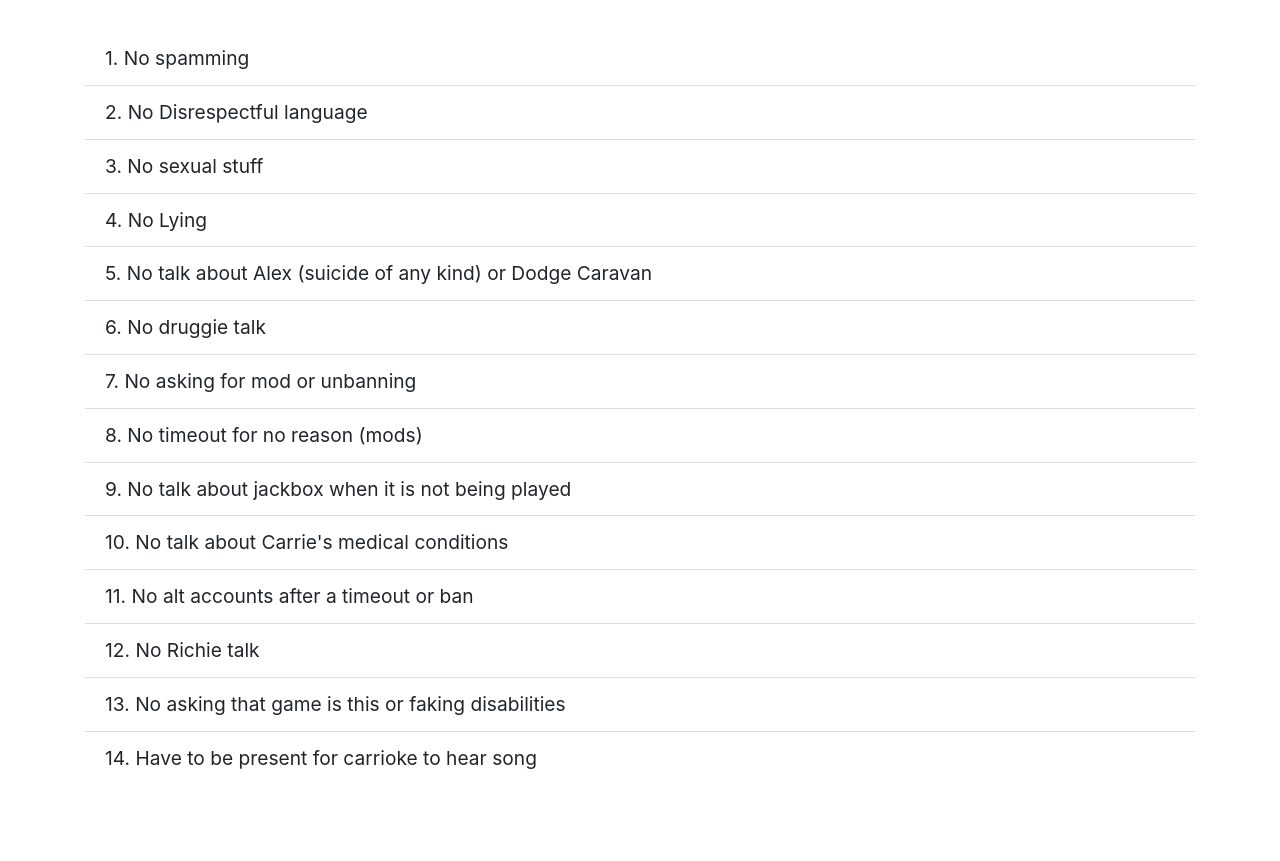
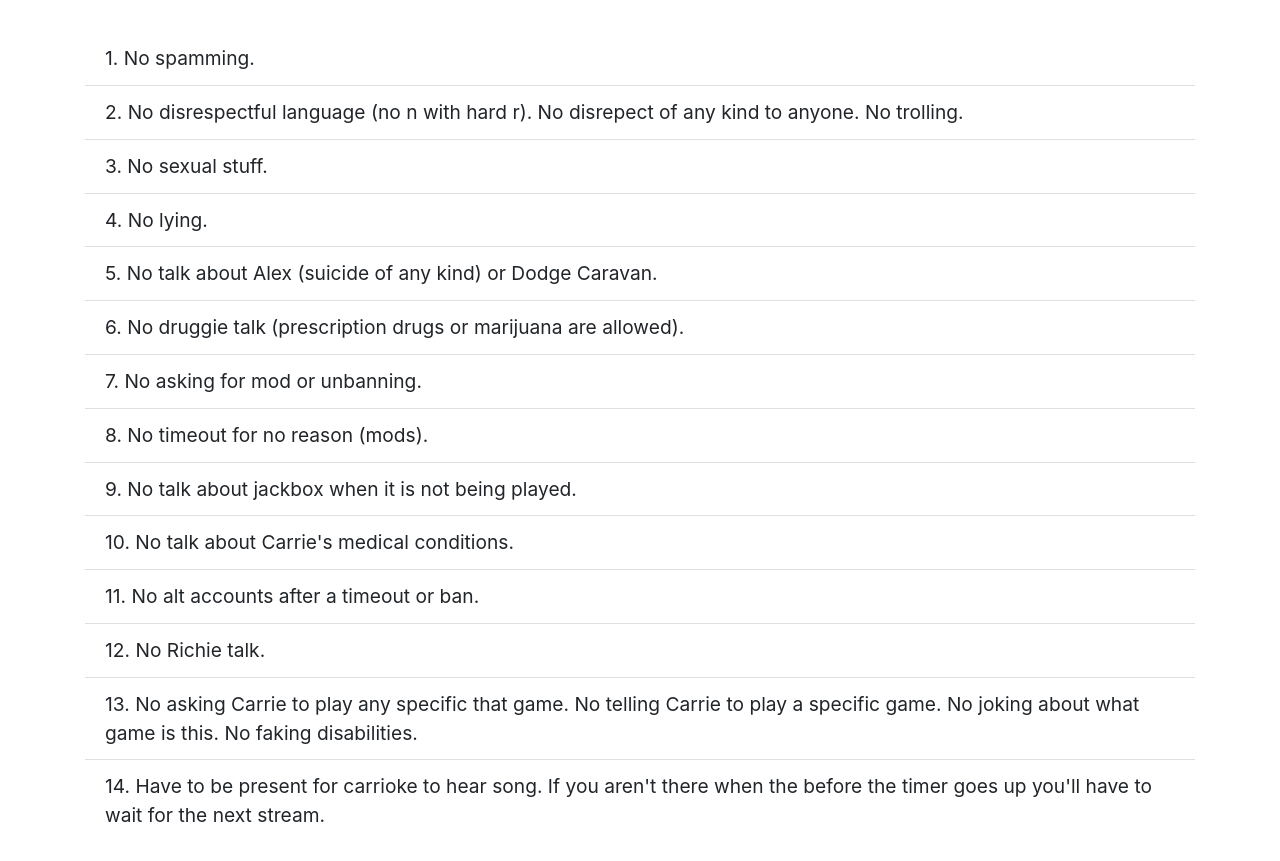
Before and after one commit to thecarrieshow/rules, a plain HTML site: page index.html in a window 1280 px wide. Shown: the part 203-1064 px from the top of the page. Before the commit the page ends 1035 px from the top, so only its background shows below. Drawn offline with nearby package versions, Linux system fonts and the light colour scheme.

Commit message:
Add files via upload

```diff
--- a/index.html
+++ b/index.html
@@ -26,36 +26,48 @@
       <div class="row justify-content-center">
         <div class="col-12">
           <ol class="list-group list-group-flush">
-            <li class="list-group-item">1. No spamming</li>
-            <li class="list-group-item">2. No Disrespectful language</li>
-            <li class="list-group-item">3. No sexual stuff</li>
-            <li class="list-group-item">4. No Lying</li>
+            <li class="list-group-item">1. No spamming.</li>
             <li class="list-group-item">
-              5. No talk about Alex (suicide of any kind) or Dodge Caravan
+              2. No disrespectful language (no n with hard r). No disrepect of
+              any kind to anyone. No trolling.
             </li>
-            <li class="list-group-item">6. No druggie talk</li>
-            <li class="list-group-item">7. No asking for mod or unbanning</li>
-            <li class="list-group-item">8. No timeout for no reason (mods)</li>
+            <li class="list-group-item">3. No sexual stuff.</li>
+            <li class="list-group-item">4. No lying.</li>
             <li class="list-group-item">
-              9. No talk about jackbox when it is not being played
+              5. No talk about Alex (suicide of any kind) or Dodge Caravan.
             </li>
             <li class="list-group-item">
-              10. No talk about Carrie's medical conditions
+              6. No druggie talk (prescription drugs or marijuana are allowed).
+            </li>
+            <li class="list-group-item">7. No asking for mod or unbanning.</li>
+            <li class="list-group-item">8. No timeout for no reason (mods).</li>
+            <li class="list-group-item">
+              9. No talk about jackbox when it is not being played.
             </li>
             <li class="list-group-item">
-              11. No alt accounts after a timeout or ban
-            </li>
-            <li class="list-group-item">12. No Richie talk</li>
-            <li class="list-group-item">
-              13. No asking that game is this or faking disabilities
+              10. No talk about Carrie's medical conditions.
             </li>
             <li class="list-group-item">
-              14. Have to be present for carrioke to hear song
+              11. No alt accounts after a timeout or ban.
+            </li>
+            <li class="list-group-item">12. No Richie talk.</li>
+            <li class="list-group-item">
+              13. No asking Carrie to play any specific that game. No telling
+              Carrie to play a specific game. No joking about what game is this.
+              No faking disabilities.
+            </li>
+            <li class="list-group-item">
+              14. Have to be present for carrioke to hear song. If you aren't
+              there when the before the timer goes up you'll have to wait for
+              the next stream.
             </li>
           </ol>
         </div>
       </div>
     </main>
+    <script>
+      console.log("cc and rn");
+    </script>
 
     <script src="https://cdnjs.cloudflare.com/ajax/libs/jquery/3.5.1/jquery.slim.min.js"></script>
     <script src="https://cdnjs.cloudflare.com/ajax/libs/popper.js/1.16.1/umd/popper.min.js"></script>
```
